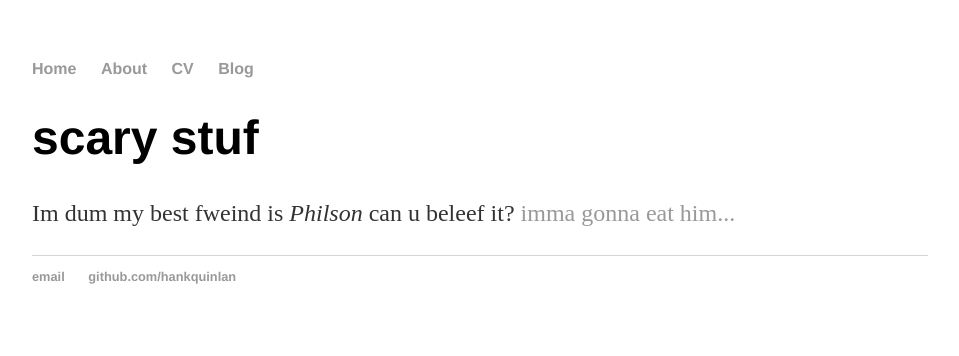
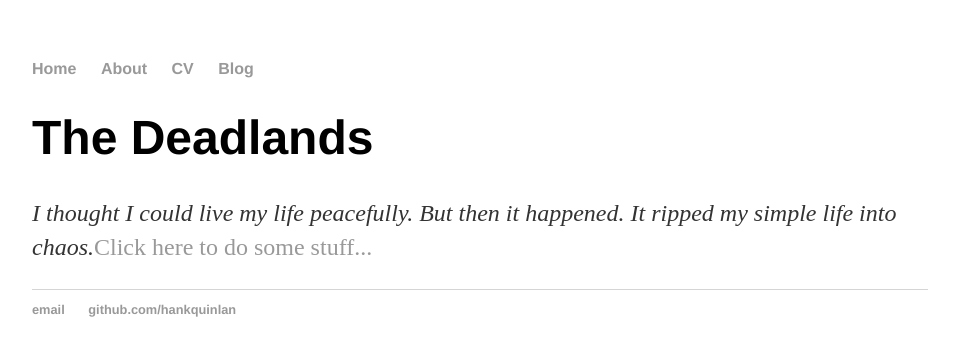
Before and after one commit to johnnh-fish/johnnh-fish.github.io, a Jekyll site: the page built from index.html, in a window 1280 px wide. Shown: the top 356 px of the page, without its empty margins (160-1119 px from the left). Built offline with Jekyll 4.4.1, drawn with Linux system fonts in a browser that asks for light colours.

Commit message:
Update index.html

```diff
--- a/index.html
+++ b/index.html
@@ -3,6 +3,6 @@ layout: default
 title: The Deadlands
 ---
 <div class="blurb">
-	<h1>scary stuf</h1>
-	<p>Im dum my best fweind is <em>Philson</em> can u beleef it? <a href="/about">imma gonna eat him...</a></p>
+	<h1>The Deadlands</h1>
+	<p><em>I thought I could live my life peacefully. But then it happened. It ripped my simple life into chaos.</em><a href="/about">Click here to do some stuff...</a></p>
 </div><!-- /.blurb -->
```
